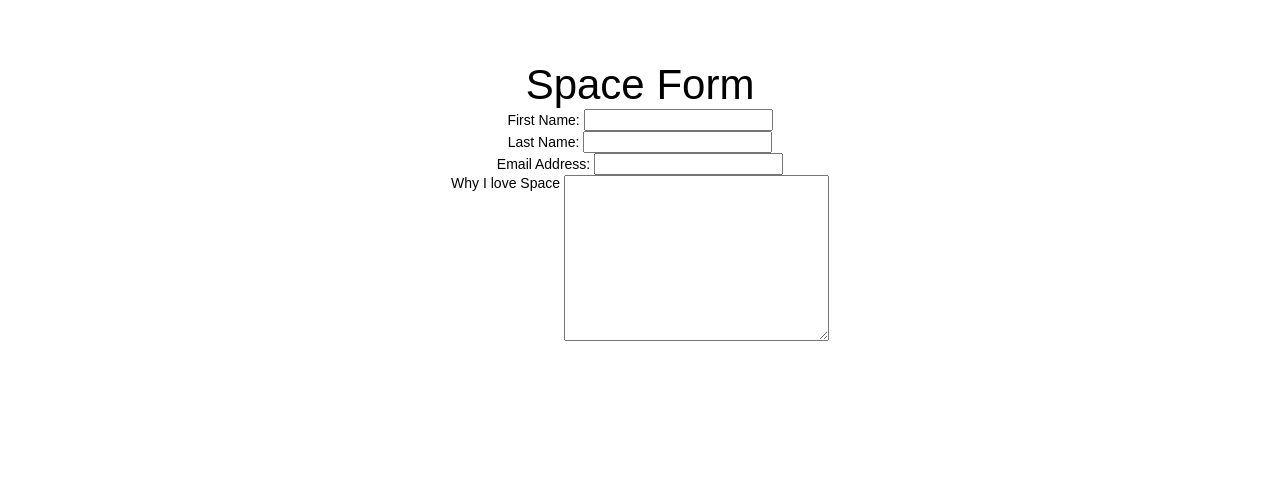
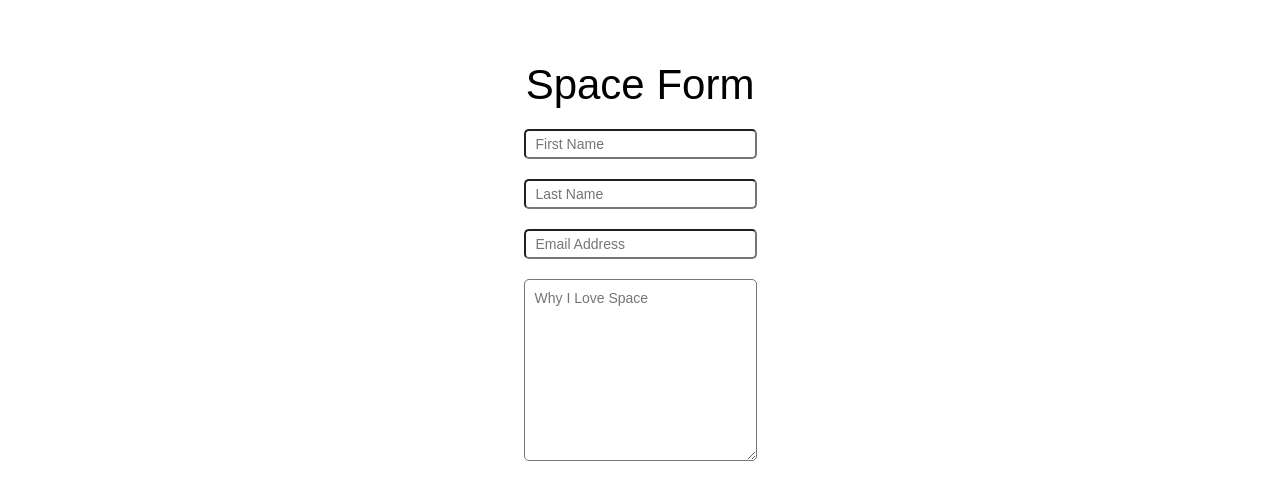
Before and after one commit to sheldonmike/space, a plain HTML site: page index.html in a window 1280 px wide. Shown: the part 802-1302 px from the top of the page. Drawn offline with Linux system fonts and the light colour scheme.

Commit message:
Seventh commit

```diff
--- a/css/main.css
+++ b/css/main.css
@@ -30,10 +30,30 @@ nav li:last-child {
 	margin-right: 0;
 }
 
+input {
+	width: 233px;
+	height: 30px;
+	padding: 10px;
+	border-radius: 5px;
+}
+
+textarea {
+	overflow: auto;
+	vertical-align: top;
+	padding: 10px;
+	border-radius: 5px;
+	width: 233px;
+}
+
+form div {
+	margin: 20px 0;
+}
+
 .banner {
 	height: 100vh;
 	background: black url("../img/andromeda.jpg") no-repeat;
 	background-size: cover;
+	background-attachment: fixed;
 }
 
 .banner h1 {
--- a/index.html
+++ b/index.html
@@ -30,20 +30,20 @@
 				<div class="form">
 					<form action="/form.php" method="post">
 						<div>
-							<label for="firstname">First Name:</label>
-							<input type="text" id="firstname" />
+							<label for="firstname"></label>
+							<input type="text" id="firstname" placeholder="First Name" />
 						</div>
 						<div>
-							<label for="lastname">Last Name:</label>
-							<input type="text" id="lastname" />
+							<label for="lastname"></label>
+							<input type="text" id="lastname" placeholder="Last Name" />
 						</div>
 						<div>
-							<label for="email">Email Address:</label>
-							<input type="email" id="email">
+							<label for="email"></label>
+							<input type="email" id="email" placeholder="Email Address">
 						</div>
 						<div>
-							<label for="spacelove">Why I love Space</label>
-							<textarea name="spacebox" id="spacelove" cols="30" rows="10"></textarea>
+							<label for="spacelove"></label>
+							<textarea name="spacebox" id="spacelove" cols="30" rows="10" placeholder="Why I Love Space"></textarea>
 						</div>
 					</form>
 				</div>
```
Also changed, not shown: 1 other file.
